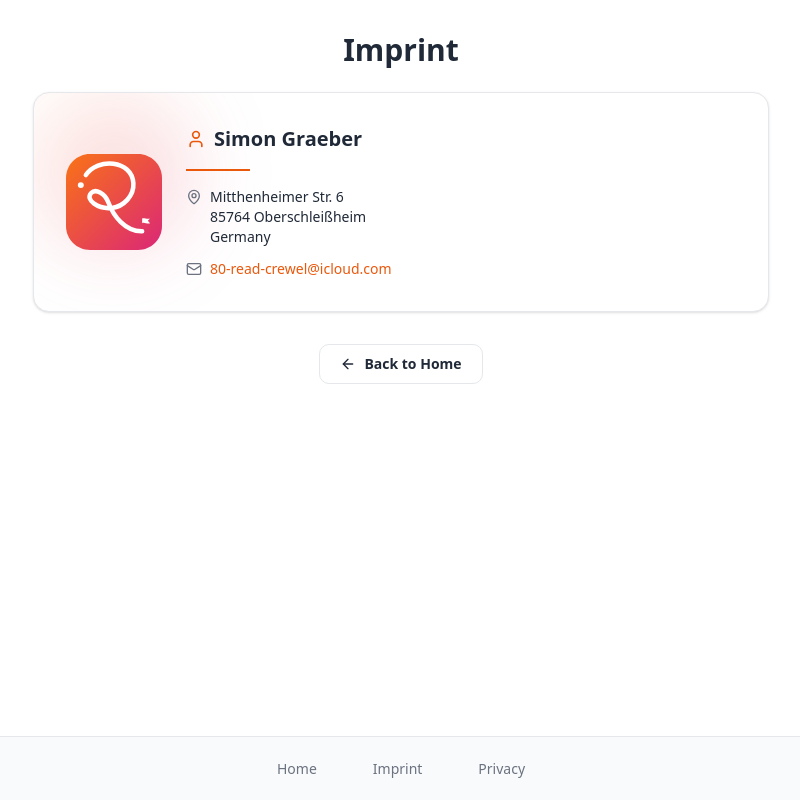
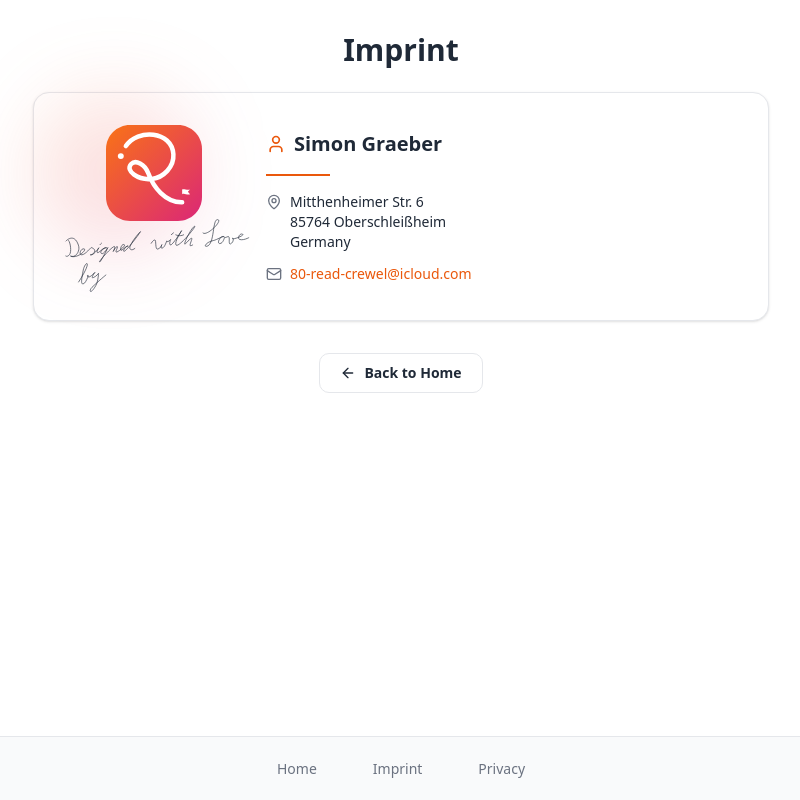
Before and after one commit to simongraeber/RaceDay, a React (Vite) app in the folder frontend/: page /imprint in a window 1280 px wide. Shown: the whole page, without its empty margins (239-1039 px from the left). Built offline with nearby package versions, Linux system fonts and the light colour scheme.

Commit message:
Use SIU handwriting animation on imprint

```diff
--- a/frontend/src/App.tsx
+++ b/frontend/src/App.tsx
@@ -12,7 +12,9 @@ const NotFoundPage = lazy(() => import("@/pages/NotFoundPage"))
 
 function ScrollToTop() {
   const { pathname } = useLocation()
-  useEffect(() => window.scrollTo(0, 0), [pathname])
+  useEffect(() => {
+    window.scrollTo(0, 0)
+  }, [pathname])
   return null
 }
 
--- /dev/null
+++ b/frontend/src/components/GreetingsAnimation.tsx
@@ -0,0 +1,84 @@
+const DesignedWithLoveAnimation = () => {
+  return (
+    <div className="w-full max-w-[800px] mx-auto">
+      <svg
+        width="100%"
+        height="100%"
+        viewBox="0 0 1216 428"
+        version="1.1"
+        xmlns="http://www.w3.org/2000/svg"
+        xmlnsXlink="http://www.w3.org/1999/xlink"
+        xmlSpace="preserve"
+        style={{
+          fillRule: "evenodd",
+          clipRule: "evenodd",
+          strokeLinecap: "round",
+          strokeLinejoin: "round",
+          strokeMiterlimit: 1.5,
+        }}
+      >
+        <style>{`
+          .handwritten-path {
+            fill: none;
+            stroke: currentColor;
+            stroke-width: 4px;
+            stroke-dasharray: 1800;
+            stroke-dashoffset: 1800;
+            animation: draw ease-in-out forwards;
+          }
+
+          @keyframes draw {
+            to {
+              stroke-dashoffset: 0;
+            }
+          }
+
+          #D           { animation-duration: 0.3s; animation-delay: 0.2s; }
+          #Designed    { animation-duration: 1.4s; animation-delay: 0.8s; }
+          #i-Designed  { animation-duration: 0.2s; animation-delay: 2.0s; }
+          #With        { animation-duration: 0.6s; animation-delay: 2.4s; }
+          #t-With      { animation-duration: 0.3s; animation-delay: 3.1s; }
+          #i-With     { animation-duration: 0.2s; animation-delay: 3.4s; }
+          #Love        { animation-duration: 1.1s; animation-delay: 3.7s; }
+          #By          { animation-duration: 0.8s; animation-delay: 4.7s; }
+          #S           { animation-duration: 0.3s; animation-delay: 5.4s; }
+          #Simon       { animation-duration: 1.0s; animation-delay: 5.7s; }
+          #i-Simon     { animation-duration: 0.2s; animation-delay: 6.7s; }
+          #H1          { animation-duration: 0.4s; animation-delay: 7.0s; }
+          #H2          { animation-duration: 0.4s; animation-delay: 7.5s; }
+        `}
+        </style>
+
+        <g transform="matrix(1,0,0,1,-539.884,-2473.52)">
+          <path id="By" className="handwritten-path"
+                d="M609.558,2788.93C724.045,2648.22 666.892,2653.35 647.991,2714.26C626.646,2783.05 623.698,2804.81 637.212,2804.69C649.657,2804.57 663.404,2780.76 671.683,2765.85C678.714,2753.19 677.449,2749.17 672.985,2751.95C666.14,2756.21 676.104,2766.82 687.358,2761.92C702.478,2755.33 722.968,2737.08 722.968,2737.08C722.968,2737.08 686.348,2776.97 709.109,2770.24C731.869,2763.5 745.831,2745.51 745.831,2745.51C745.831,2745.51 737.981,2798.48 720.054,2823.63C676.227,2885.1 668.108,2853.05 693.421,2833.11C738.808,2797.33 792.82,2761.92 792.82,2761.92" />
+          <path id="H2" className="handwritten-path"
+                d="M1597.12,2716.15C1590.45,2693.59 1526.16,2673.14 1511.9,2749.58C1500.07,2812.99 1562.81,2849.92 1562.81,2849.92" />
+          <path id="H1" className="handwritten-path"
+                d="M1569.48,2746.61C1579.44,2723.17 1610.36,2703.7 1637.75,2709C1663.61,2714 1678.15,2729.95 1623.09,2779.27C1592.33,2806.82 1554.6,2850.66 1554.6,2850.66" />
+          <path id="i-Simon" className="handwritten-path"
+                d="M1058.41,2712.57C1055.03,2708.8 1049.29,2717.53 1058.41,2716.69" />
+          <path id="Simon" className="handwritten-path"
+                d="M977.048,2809.05C996.028,2806.41 1013.65,2782.33 1038.25,2749.54C1038.25,2749.54 997.734,2812.62 1019.64,2805.59C1037.27,2799.92 1074.82,2769.92 1086.59,2772.23C1100.09,2774.89 1083.45,2799.09 1083.45,2799.09C1083.45,2799.09 1106.31,2775.47 1113.59,2775.74C1123.9,2776.11 1110.29,2796.24 1110.29,2796.24C1110.29,2796.24 1129.6,2772.51 1140.4,2775.74C1148.55,2778.17 1149.6,2787.41 1157.32,2787.15C1166.1,2786.85 1188.71,2782.78 1183.12,2779.47C1171.1,2772.34 1140.41,2796.6 1160.4,2805.59C1179.33,2814.1 1191.94,2761.96 1221.54,2772.23C1228.86,2774.77 1219.81,2799.09 1219.81,2799.09C1219.81,2799.09 1250.01,2767.51 1269.89,2770.18C1284.19,2772.1 1284.88,2799.09 1284.88,2799.09" />
+          <path id="S" className="handwritten-path"
+                d="M924.708,2750.19C964.215,2756.75 1039.07,2658.33 1002.25,2675.23C978.394,2686.18 1013.57,2815.66 941.311,2817.39" />
+          <path id="Love" className="handwritten-path"
+                d="M1457.28,2554.22C1477.67,2581.4 1594.65,2488.2 1564.12,2476.43C1526.62,2461.97 1528.3,2640.21 1471.6,2643.78C1450.16,2645.12 1473.24,2614.8 1519.46,2610.55C1544.82,2608.22 1586.69,2583.67 1594.06,2594.47C1574.38,2574.69 1535.12,2631.4 1560.18,2634.52C1582.65,2637.31 1594.45,2595.21 1596.82,2597.42C1600.99,2601.3 1609.61,2595.66 1619.11,2594.47C1635.41,2592.45 1611.55,2651.27 1630.53,2643.78C1656.47,2633.54 1652.11,2601.57 1647.1,2608.42C1635.84,2623.85 1746.87,2594.81 1709.95,2586.98C1694.78,2583.76 1676.45,2615.4 1693.33,2621.84C1723.29,2633.26 1766.94,2610.55 1766.94,2610.55" />
+          <path id="t-With" className="handwritten-path"
+                d="M1277.8,2547.36C1277.8,2547.36 1301.81,2563.78 1328.84,2552.62" />
+          <path id="i-With" className="handwritten-path" d="M1248.99,2542.87L1263.95,2532.66" />
+          <path id="With" className="handwritten-path"
+                d="M1110.98,2585.67C1110.98,2585.67 1127.43,2563.58 1137.44,2566.2C1147.45,2568.83 1131.05,2628.59 1149.46,2628.21C1167.87,2627.83 1180.3,2601.32 1180.3,2601.32C1180.3,2601.32 1163.62,2626.15 1180.3,2624.4C1196.98,2622.65 1214.29,2580.52 1214.29,2580.52C1214.29,2580.52 1214.37,2586.78 1222.17,2585.67C1229.96,2584.56 1241.08,2573.88 1241.08,2573.88C1241.08,2573.88 1225.15,2604.41 1235.11,2610.1C1246.3,2616.5 1318.91,2526.6 1319.04,2523.61C1319.04,2523.61 1261.19,2593.85 1272.4,2614.03C1285.38,2637.38 1424.07,2500.39 1407.16,2504.08C1383.75,2509.18 1314.09,2623.78 1333.11,2614.03C1333.11,2614.03 1372.08,2578.48 1379.36,2580.52C1386.63,2582.56 1356.66,2626.18 1365.67,2628.21C1374.68,2630.25 1382.04,2624.4 1382.04,2624.4" />
+         <path id="i-Designed" className="handwritten-path"
+                d="M774.845,2559.71C774.845,2559.71 783.37,2551.7 786.225,2550.65" />
+          <path id="Designed" className="handwritten-path"
+                d="M554.441,2512.07C554.441,2512.07 613.099,2458.8 633.513,2547.55C640.119,2576.27 624.034,2603.01 606.713,2613.3C589.523,2623.51 574.187,2613.3 574.156,2613.3C574.122,2613.3 591.376,2628.51 631.108,2613.3C653.555,2604.7 684.105,2580.07 666.475,2575.63C645.566,2570.37 625.91,2613.54 650.51,2613.3C673.82,2613.07 714.017,2570.31 715.57,2572.6C722.135,2573.8 744.21,2586.98 734.135,2603.11C721.64,2623.11 704.269,2619.19 704.269,2619.19C722.134,2623.1 741.082,2606.23 765.965,2578.61C765.965,2578.61 740.709,2609.11 755.906,2610.6C763.384,2611.33 795.107,2577.92 816.053,2583.8C800.95,2580.37 759.049,2608.32 780.95,2619.19C793.616,2625.47 824.752,2583.8 824.752,2583.8C824.752,2583.8 765.552,2677.65 760.521,2672.39C755.491,2667.12 850.888,2581.18 866.91,2581.3C877.922,2581.39 856.742,2613.3 856.742,2613.3C856.742,2613.3 879.506,2580.05 886.827,2583.8C893.629,2587.28 867.627,2616.97 876.803,2619.19C886.204,2621.46 947.298,2584.01 933.285,2575.63C915.605,2565.05 897.298,2615.39 912.343,2610.6C921.944,2607.53 948.96,2583 958.419,2588.2C941.146,2585.05 915.11,2621.97 929.497,2619.19C948.843,2615.44 1050.55,2502.9 1049.38,2501.87C1047.22,2499.97 949.856,2591.31 970.828,2610.6C979.97,2619 992.258,2613.45 1000.5,2608.07" />
+          <path id="D" className="handwritten-path"
+                d="M572.7,2510.88C583.243,2525.61 585.381,2587.28 568.089,2604.33C551.179,2621 541.967,2609.85 541.967,2609.85" />
+        </g>
+      </svg>
+    </div>
+  );
+};
+
+export default DesignedWithLoveAnimation;
--- a/frontend/src/pages/ImprintPage.tsx
+++ b/frontend/src/pages/ImprintPage.tsx
@@ -4,6 +4,7 @@ import { ArrowLeft, Mail, MapPin, User } from "lucide-react"
 import { Button } from "@/components/ui/button"
 import { Card, CardContent } from "@/components/ui/card"
 import PageTransition from "@/components/PageTransition"
+import GreetingsAnimation from "@/components/GreetingsAnimation"
 import { fadeUp, popIn, staggerContainer } from "@/lib/animations"
 
 export default function ImprintPage() {
@@ -13,10 +14,15 @@ export default function ImprintPage() {
 
       <motion.div variants={staggerContainer} initial="hidden" animate="show">
         <motion.div variants={popIn}>
-          <Card className="relative mb-8 overflow-hidden">
+          <Card className="relative mb-8">
             <div className="absolute left-0 top-0 size-40 rounded-full bg-gradient-to-br from-[var(--glow-from)] to-[var(--glow-to)] blur-[40px]" />
             <CardContent className="relative z-10 flex flex-col items-center gap-6 p-8 md:flex-row">
-              <img src="/logo.svg" alt="RaceDay" className="size-24 shrink-0 rounded-xl" />
+              <div className="flex shrink-0 flex-col items-center justify-center">
+                <img src="/logo.svg" alt="RaceDay" className="mb-2 size-24 rounded-xl" />
+                <div className="relative w-44 -rotate-6 pl-2 md:scale-[1.1]">
+                  <GreetingsAnimation />
+                </div>
+              </div>
               <div className="flex min-w-0 flex-col gap-4 text-left">
                 <div className="flex items-center gap-2">
                   <User className="size-5 text-primary" />
```
Also changed, not shown: 1 other file (tests, documents, lock files or other folders).
